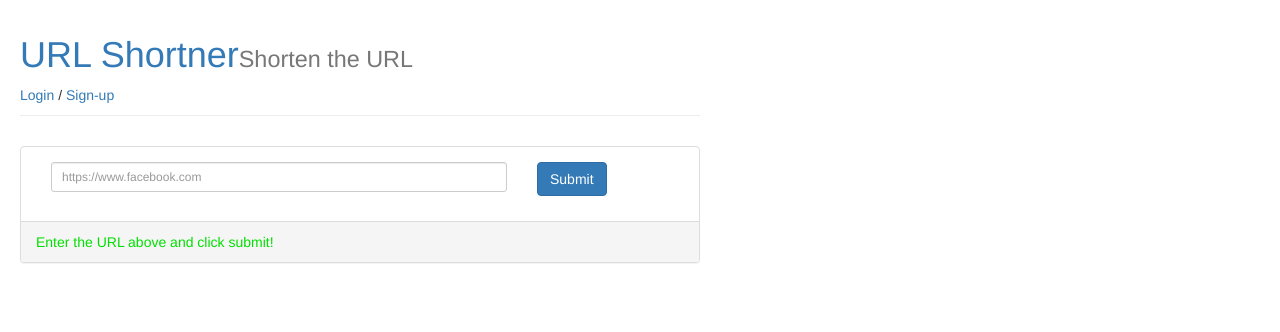
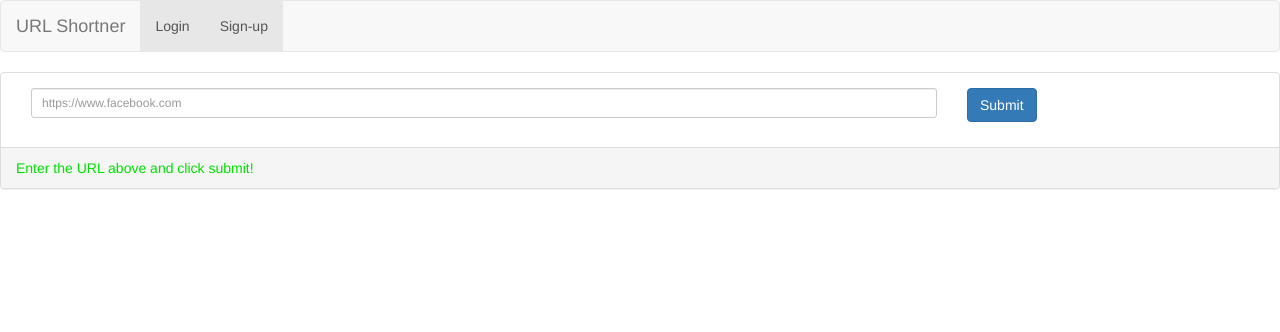
Before and after one commit to alisonamerico/django-url-shortener, a Django app: page / in a window 1280 px wide. Shown: the top 332 px of the page. Run offline with Django 3.2, Linux system fonts and the light colour scheme; some libraries are stand-ins or nearby versions.

Commit message:
updating template base

```diff
--- a/core/models.py
+++ b/core/models.py
@@ -9,6 +9,8 @@ class Urls(models.Model):
     pub_date = models.DateTimeField(auto_now=True)
     count = models.IntegerField(default=0)
 
+    search_fields = ('short_id', 'httpurl', 'pub_date')
+
     class Meta:
         verbose_name = 'Url'
         verbose_name_plural = 'Urls'
--- a/core/templates/base.html
+++ b/core/templates/base.html
@@ -33,22 +33,43 @@
        }
    </script>
    <body>
-      <div id="wrap">
-         <header>
-         <h1><a href="{% url 'core:index' %}">URL Shortner</a><small>Shorten the URL</small></h1>
-         {% if user.is_authenticated %}
-            <a href="{% url 'core:logout' %}">Logout</a>
-            <h2>Welcome, {{ user.get_full_name }} <small>{{ user.username }}</small>!</h2>
-            <p>Your email address: {{ user.email }}</p>
-         {% else %}
-            <a href="{% url 'core:login' %}">Login</a> / <a href="{% url 'core:signup' %}">Sign-up</a>
-         {% endif %}
-         </header>
-         <div id="content">
+
+     <nav class="navbar navbar-default" role="navigation">
+         <div class="navbar-header">
+             <button type="button" class="navbar-toggle" data-toggle="collapse" data-target="#bs-example-navbar-collapse-1">
+                 <span class="sr-only">Toggle navigation</span>
+                 <span class="icon-bar"></span>
+                 <span class="icon-bar"></span>
+                 <span class="icon-bar"></span>
+             </button>
+             <a class="navbar-brand" href="{% url 'core:index' %}">URL Shortner</a>
+         </div>
+         <div class="collapse navbar-collapse" id="bs-example-navbar-collapse-1">
+             <ul class="nav navbar-nav">
+                 {% if user.is_authenticated %}
+                 <li class="active"><a href="{% url 'core:logout' %}">Logout</a></li>
+                 <li class="active"><a href="">Welcome, {{ user.username }}!</a></li>
+                 <li class="active"><a href="">Your email address: {{ user.email }}</a></li>
+             </ul>
+             <div class="col-sm-3 col-md-3 pull-right">
+                 <form class="navbar-form" role="search">
+                     <div class="input-group">
+                         <input type="text" class="form-control" placeholder="Search" name="q">
+                         <div class="input-group-btn">
+                             <button class="btn btn-default" type="submit"><i class="glyphicon glyphicon-search"></i></button>
+                         </div>
+                     </div>
+                 </form>
+             </div>
+             {% else %}
+                 <li class="active"><a href="{% url 'core:login' %}">Login</a></li>
+                 <li class="active"><a href="{% url 'core:signup' %}">Sign-up</a></li>
+             {% endif %}
+         </div>
+     </nav>
 
             {% block content %}
             {% endblock %}
-         </div>
-      </div>
+
    </body>
 </html>
--- a/core/urls.py
+++ b/core/urls.py
@@ -2,14 +2,14 @@ from django.conf.urls import include, url
 from core.views import *
 from django.contrib.auth import views as auth_views
 from core import views as core_views
-from django.views.generic.base import TemplateView
 
 
 urlpatterns = [
+
     url(r'^$', core_views.index, name='index'),
     # for our home/index page
     url(r'^login/$', auth_views.login, {'template_name': 'registration/login.html'}, name='login'),
-    url(r'^logout/$', auth_views.logout, {'next_page': 'core:index'}, name='logout'),
+    url(r'^logout/$', auth_views.logout, {'next_page': '/'}, name='logout'),
     url(r'^signup/$', core_views.signup, name='signup'),
     url(r'^(?P<short_id>\w{6})$', redirect_original, name='redirectoriginal'),
     # when short URL is requested it redirects to original URL
--- a/core/views.py
+++ b/core/views.py
@@ -3,7 +3,7 @@ import random, string, json
 from core.models import Urls
 from django.http import HttpResponseRedirect, HttpResponse
 from django.conf import settings
-from django.contrib.auth import login, authenticate
+from django.contrib.auth import login, logout, authenticate
 from django.contrib.auth.decorators import login_required
 from core.forms import SignUpForm
 
@@ -14,7 +14,7 @@ def index(request):
 
 
 def signup(request):
-    if request.method == 'POST':
+    if request.method == 'POST'or None:
         form = SignUpForm(request.POST)
         if form.is_valid():
             form.save()
@@ -22,7 +22,7 @@ def signup(request):
             raw_password = form.cleaned_data.get('password1')
             user = authenticate(username=username, password=raw_password)
             login(request, user)
-            return redirect('index')
+            return redirect('core:login')
     else:
         form = SignUpForm()
     return render(request, 'registration/signup.html', {'form': form})
```
Also changed, not shown: core/tests.py (+17 -3 lines), db.sqlite3.
